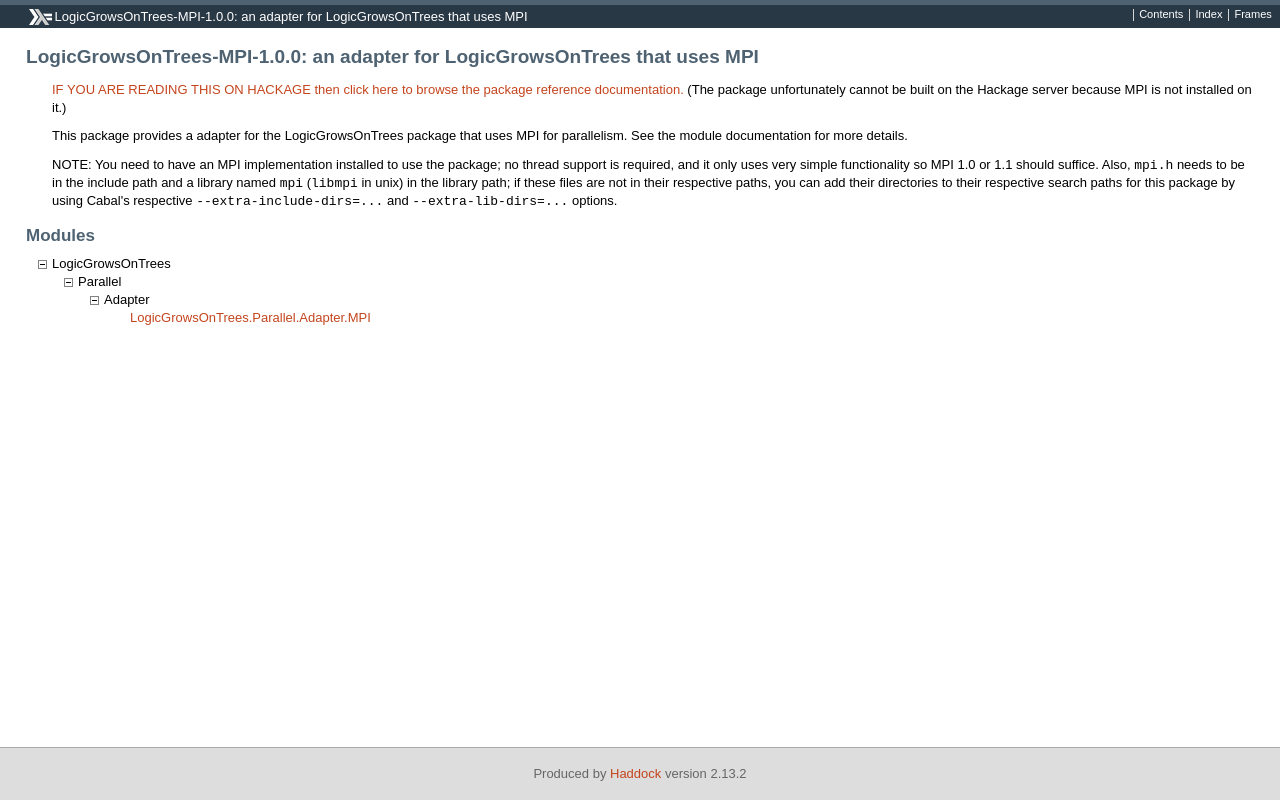
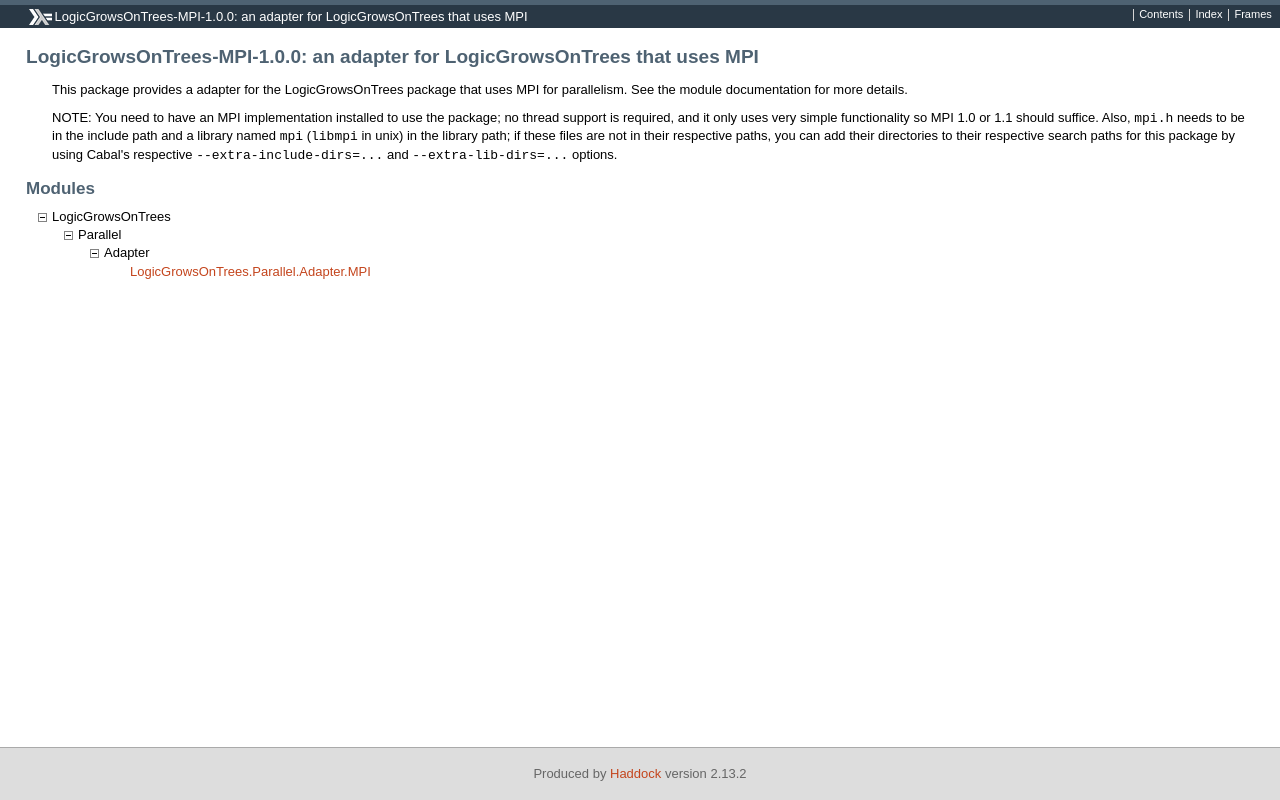
Before and after one commit to gcross/LogicGrowsOnTrees-MPI, a plain HTML site: page index.html in a window 1280 px wide. Drawn offline with Linux system fonts and the light colour scheme.

Commit message:
Removed the ugly link at the top.

```diff
--- a/index.html
+++ b/index.html
@@ -1,10 +1,7 @@
 <!DOCTYPE html PUBLIC "-//W3C//DTD XHTML 1.0 Transitional//EN" "http://www.w3.org/TR/xhtml1/DTD/xhtml1-transitional.dtd"><html xmlns="http://www.w3.org/1999/xhtml"><head><meta http-equiv="Content-Type" content="text/html; charset=UTF-8" /><title>LogicGrowsOnTrees-MPI-1.0.0: an adapter for LogicGrowsOnTrees that uses MPI</title><link href="ocean.css" rel="stylesheet" type="text/css" title="Ocean" /><script src="haddock-util.js" type="text/javascript"></script><script type="text/javascript">//<![CDATA[
 window.onload = function () {pageLoad();};
 //]]>
-</script></head><body><div id="package-header"><ul class="links" id="page-menu"><li><a href="index.html">Contents</a></li><li><a href="doc-index.html">Index</a></li></ul><p class="caption">LogicGrowsOnTrees-MPI-1.0.0: an adapter for LogicGrowsOnTrees that uses MPI</p></div><div id="content"><div id="description"><h1>LogicGrowsOnTrees-MPI-1.0.0: an adapter for LogicGrowsOnTrees that uses MPI</h1><div class="doc"><p><a href="https://github.com/gcross/LogicGrowsOnTrees-MPI">IF YOU ARE READING THIS ON HACKAGE then click here to browse the package reference documentation.</a>
-(The package unfortunately cannot be built on the Hackage server because
-MPI is not installed on it.)
-</p><p>This package provides a adapter for the LogicGrowsOnTrees package that uses
+</script></head><body><div id="package-header"><ul class="links" id="page-menu"><li><a href="index.html">Contents</a></li><li><a href="doc-index.html">Index</a></li></ul><p class="caption">LogicGrowsOnTrees-MPI-1.0.0: an adapter for LogicGrowsOnTrees that uses MPI</p></div><div id="content"><div id="description"><h1>LogicGrowsOnTrees-MPI-1.0.0: an adapter for LogicGrowsOnTrees that uses MPI</h1><div class="doc"><p>This package provides a adapter for the LogicGrowsOnTrees package that uses
 MPI for parallelism. See the module documentation for more details.
 </p><p>NOTE:  You need to have an MPI implementation installed to use the package;
 no thread support is required, and it only uses very simple
```
